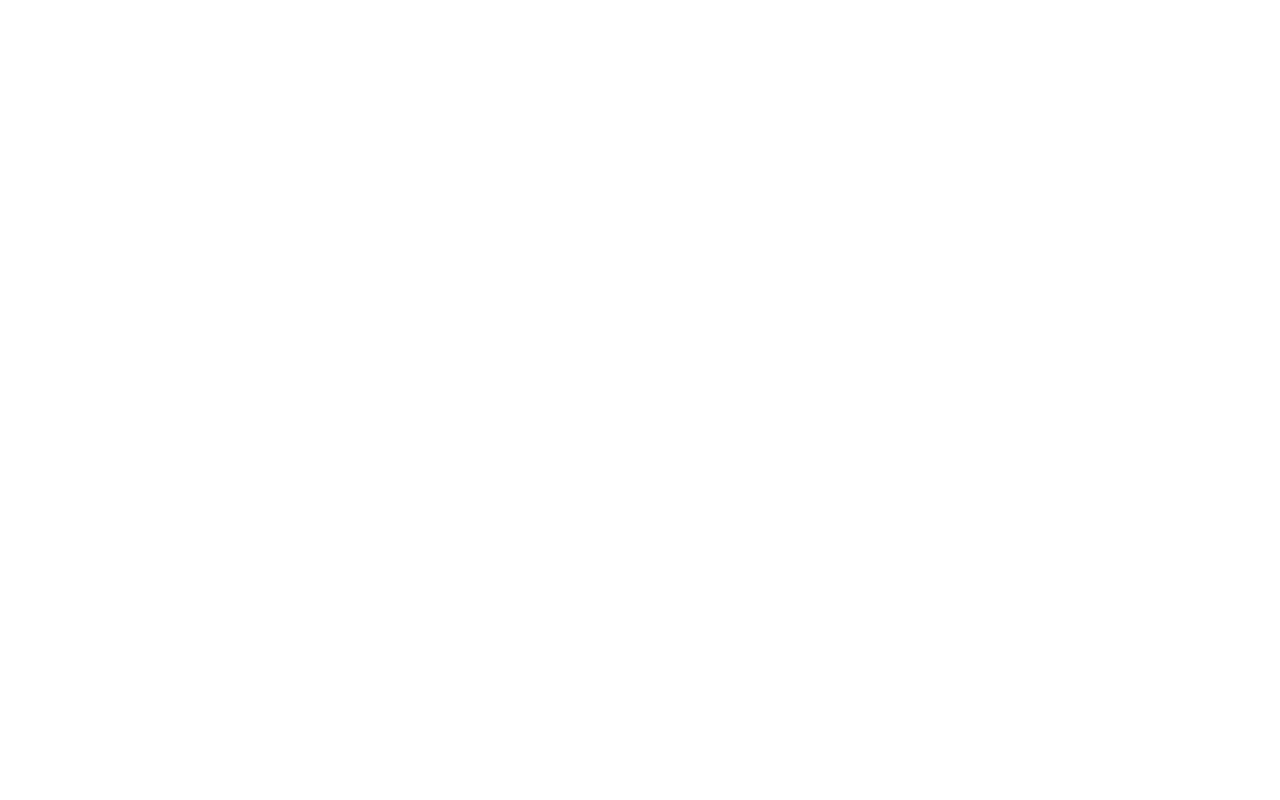
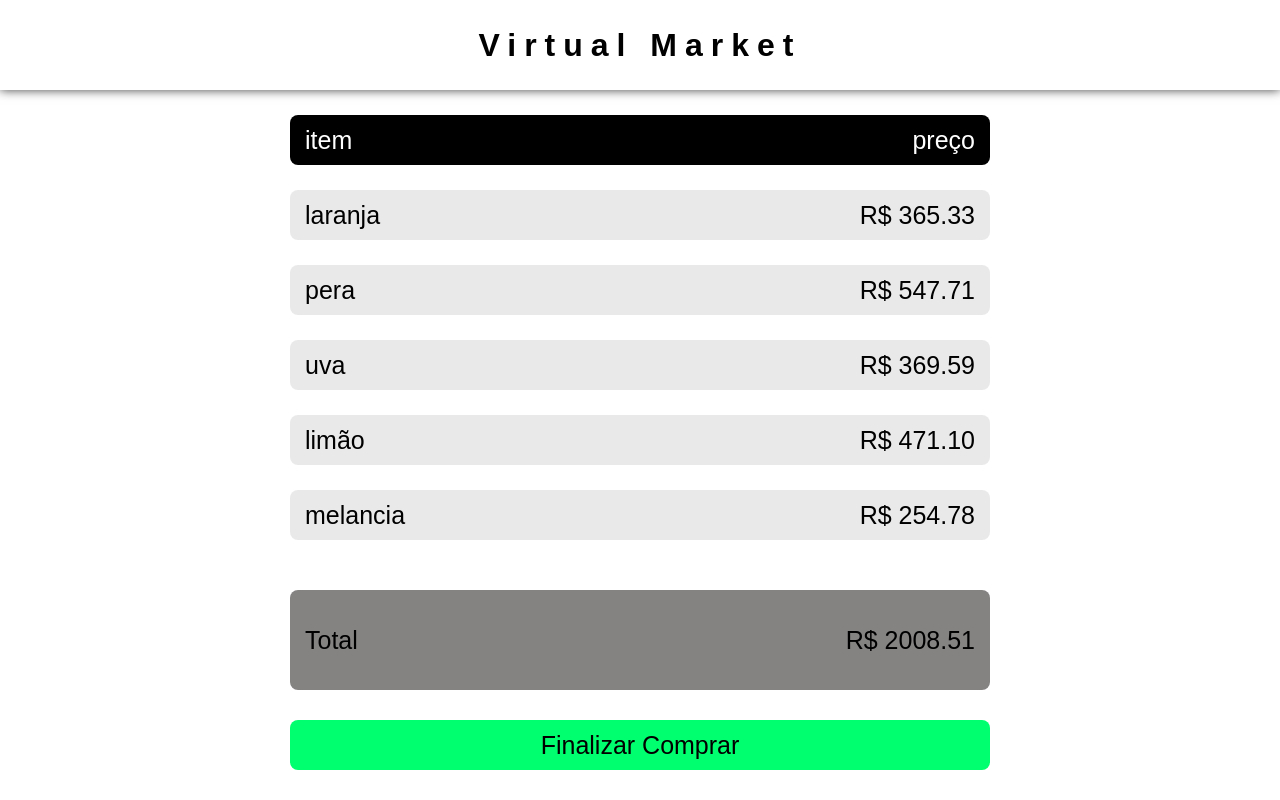
Before and after one commit to Rsoare/CarrinhoDeCompras-Rsoare, a plain HTML site: page index.html in a window 1280 px wide. Drawn offline with Linux system fonts and the light colour scheme.

Commit message:
Entrega Concluida

```diff
--- /dev/null
+++ b/dataBase.js
@@ -0,0 +1,27 @@
+const productsCart = [
+    {
+        id: 1,
+        name: "laranja",
+        price: 365.33
+    },
+    {
+        id: 2,
+        name: "pera",
+        price: 547.71
+    },
+    {
+        id: 3,
+        name: "uva",
+        price: 369.59
+    },
+    {
+        id: 4,
+        name: "limão",
+        price: 471.10
+    },
+    {
+        id: 5,
+        name: "melancia",
+        price: 254.78
+    }
+]
--- a/index.html
+++ b/index.html
@@ -1,13 +1,16 @@
 <!DOCTYPE html>
-<html lang="en">
+<html lang="pt-br">
 <head>
     <meta charset="UTF-8">
     <meta http-equiv="X-UA-Compatible" content="IE=edge">
     <meta name="viewport" content="width=device-width, initial-scale=1.0">
-    <link rel="stylesheet" href="index.css">
+    <link rel="stylesheet" href="/style/reset.css">
+    <link rel="stylesheet" href="/style/index.css">
+    <script src="/dataBase.js" defer></script>
+    <script src="index.js" defer></script>
     <title>Carrinho de compras</title>
 </head>
 <body>
-    <script src="index.js"></script>
+
 </body>
 </html>
--- a/index.js
+++ b/index.js
@@ -1,7 +1,79 @@
-const productsCart = [
-    {
-        id: 1,
-        name: "",
-        price: 0.00
+let body = document.querySelector("body")
+body.insertAdjacentHTML("afterbegin", "<header class=header-edit><h1>Virtual Market</h1></header>")
+let soma = 0
+
+let main = document.createElement("main")
+main.classList.add("main-edit")
+body.appendChild(main)
+
+let section = document.createElement("section")
+section.classList.add("secaoProdutos")
+main.appendChild(section)
+
+let div = document.createElement("div")
+div.classList.add("divProdutos")
+section.appendChild(div)
+
+let p1 = document.createElement("p")
+p1.innerHTML = "item"
+p1.classList.add("paragrafoProdutos")
+div.appendChild(p1)
+
+let p2 = document.createElement("p")
+p2.innerHTML = "preço"
+p2.classList.add("paragrafoProdutos")
+div.appendChild(p2)
+
+let productList = document.createElement('ul')
+productList.classList.add("listaProdutos")
+section.appendChild(productList)
+
+let section2 = document.createElement("section")
+section2.classList.add("secaoFinal")
+main.appendChild(section2)
+
+let div2 = document.createElement("div")
+div2.classList.add("divFinal")
+section2.appendChild(div2)
+
+let pTotal = document.createElement("p")
+pTotal.innerHTML = "Total"
+pTotal.classList.add("valorTotal")
+div2.appendChild(pTotal)
+
+let ButtonEnd = document.createElement("button")
+ButtonEnd.innerHTML = "Finalizar Comprar"
+ButtonEnd.classList.add("botao")
+section2.appendChild(ButtonEnd)
+
+
+function listaDeProdutos(arrObj) {
+    for (let i = 0; i < arrObj.length; i++) {
+        let productDetails = document.createElement("li")
+        productDetails.classList.add("produto")
+        productList.appendChild(productDetails)
+
+        let nomeProduto = document.createElement("p")
+        nomeProduto.classList.add("nome")
+        nomeProduto.innerHTML = `${arrObj[i].name}`
+        productDetails.appendChild(nomeProduto)
+
+        let precoProduto = document.createElement("span")
+        precoProduto.classList.add("preco")
+        precoProduto.innerHTML = `R$ ${arrObj[i].price.toFixed(2)}`
+        productDetails.appendChild(precoProduto)
     }
-]
+}
+listaDeProdutos(productsCart)
+
+function somaProdutos(arrObj) {
+    for (let i = 0; i < arrObj.length; i++) {
+        soma += arrObj[i].price
+    } return soma
+}
+somaProdutos(productsCart)
+
+let spanTotal = document.createElement("span")
+spanTotal.innerHTML = `R$ ${soma.toFixed(2)}`
+spanTotal.classList.add("valorTotal")
+div2.appendChild(spanTotal)
--- /dev/null
+++ b/style/index.css
@@ -0,0 +1,123 @@
+.header-edit {
+    display: flex;
+    width: 100%;
+    height: 90px;
+    align-items: center;
+    flex-direction: column;
+    justify-content: center;
+    background-color: white;
+    -webkit-box-shadow: 0px 0px 10px 0px rgba(0, 0, 0, 0.75);
+    -moz-box-shadow: 0px 0px 10px 0px rgba(0, 0, 0, 0.75);
+    box-shadow: 0px 0px 10px 0px rgba(0, 0, 0, 0.75);
+}
+
+.header-edit, h1 {
+    font-weight: 800;
+    font-family: sans-serif;
+    letter-spacing: 8px;
+}
+
+.main-edit {
+    display: flex;
+    height: 700px;
+    max-width: 700px;
+    width: 100%;
+    margin: 0 auto;
+    justify-content: flex-start;
+    align-items: center;
+    flex-direction: column;
+}
+
+.secaoProdutos {
+    display: flex;
+    width: 100%;
+    height: 500px;
+    flex-direction: column;
+    align-items: center;
+    justify-content: center;
+}
+
+.divProdutos {
+    display: flex;
+    width: 100%;
+    height: 50px;
+    justify-content: space-between;
+    align-items: center;
+    background-color: black;
+    border-radius: 8px;
+}
+
+.paragrafoProdutos {
+    color: white;
+    font-size: 25px;
+    font-family: sans-serif;
+    padding: 0 15px;
+}
+
+.listaProdutos {
+    display: flex;
+    height: 400px;
+    width: 100%;
+    flex-direction: column;
+    justify-content: space-evenly;
+}
+
+.produto {
+    display: flex;
+    width: 100%;
+    height: 50px;
+    justify-content: space-between;
+    align-items: center;
+    background-color: #c3c3c35d;
+    border-radius: 8px;
+}
+
+.nome {
+    color: rgb(0, 0, 0);
+    font-size: 25px;
+    font-family: sans-serif;
+    padding: 0 15px;
+}
+
+.preco {
+    color: rgb(0, 0, 0);
+    font-size: 25px;
+    font-family: sans-serif;
+    padding: 0 15px;
+}
+
+.secaoFinal {
+    display: flex;
+    width: 100%;
+    height: 180px;
+    flex-direction: column;
+    justify-content: space-between;
+}
+
+.divFinal {
+    display: flex;
+    width: 100%;
+    height: 100px;
+    justify-content: space-between;
+    align-items: center;
+    background-color: rgb(133, 130, 130);
+    border-radius: 8px;
+}
+
+.valorTotal {
+    color: rgb(0, 0, 0);
+    font-size: 25px;
+    font-family: sans-serif;
+    padding: 0 15px;
+}
+
+.botao {
+    width: 100%;
+    height: 50px;
+    background-color: rgb(0, 255, 110);
+    border-radius: 8px;
+    color: rgb(0, 0, 0);
+    font-size: 25px;
+    font-family: sans-serif;
+    border: none;
+}
--- /dev/null
+++ b/style/reset.css
@@ -0,0 +1,22 @@
+html, body, div, span, applet, object, iframe,
+h1, h2, h3, h4, h5, h6, p, blockquote, pre,
+a, abbr, acronym, address, big, cite, code,
+del, dfn, em, img, ins, kbd, q, s, samp,
+small, strike, strong, sub, sup, tt, var,
+b, u, i, center,
+dl, dt, dd, ol, ul, li,
+fieldset, form, label, legend,
+table, caption, tbody, tfoot, thead, tr, th, td,
+article, aside, canvas, details, embed,
+figure, figcaption, footer, header, hgroup,
+menu, nav, output, ruby, section, summary,
+time, mark, audio, video {
+	margin: 0;
+    padding: 0;
+    border: none;
+    outline: none;
+    -webkit-box-sizing: border-box;
+    box-sizing: border-box;
+    list-style: none;
+    text-decoration: none;
+}
```
Also changed, not shown: index.css (deleted).
